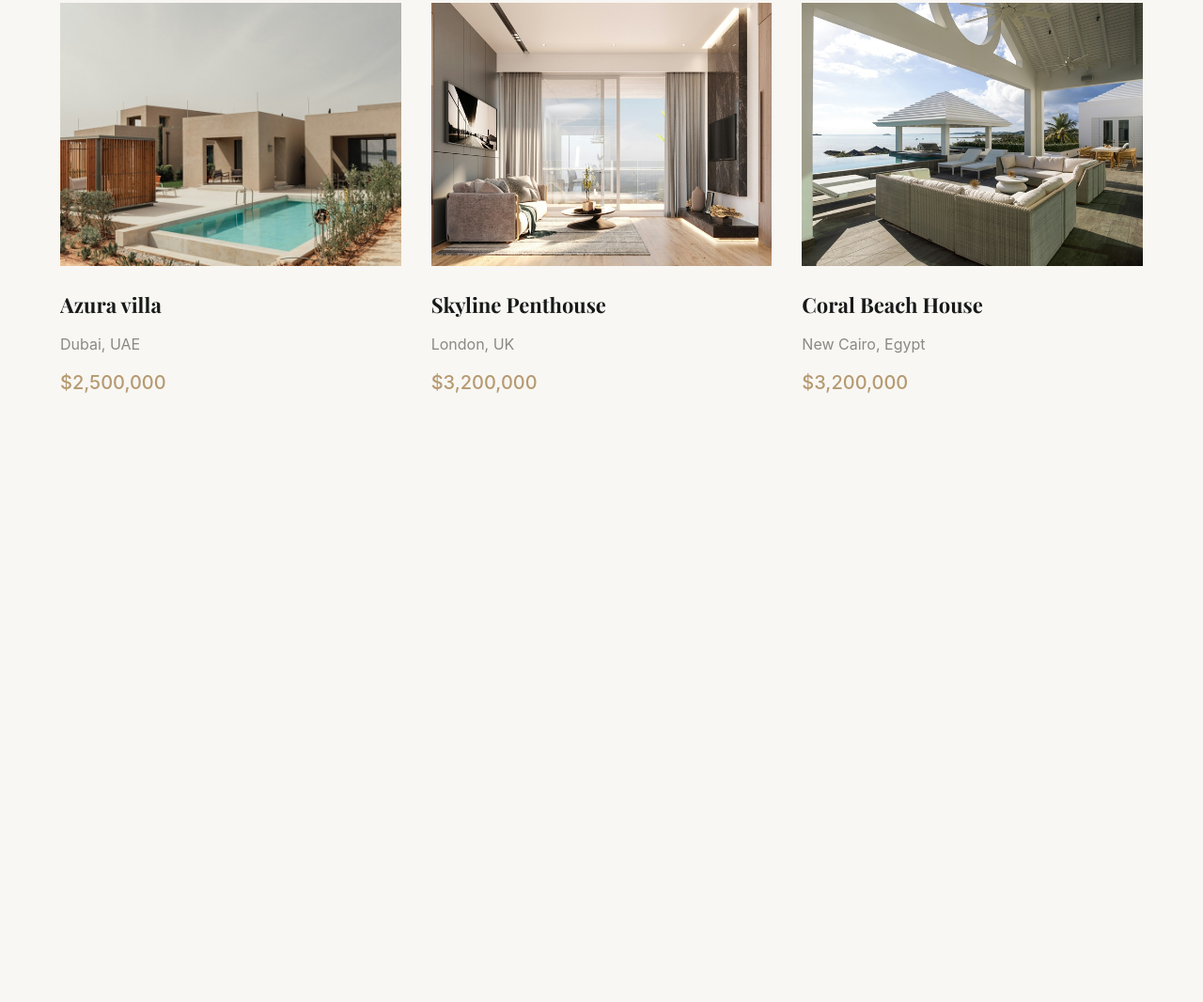
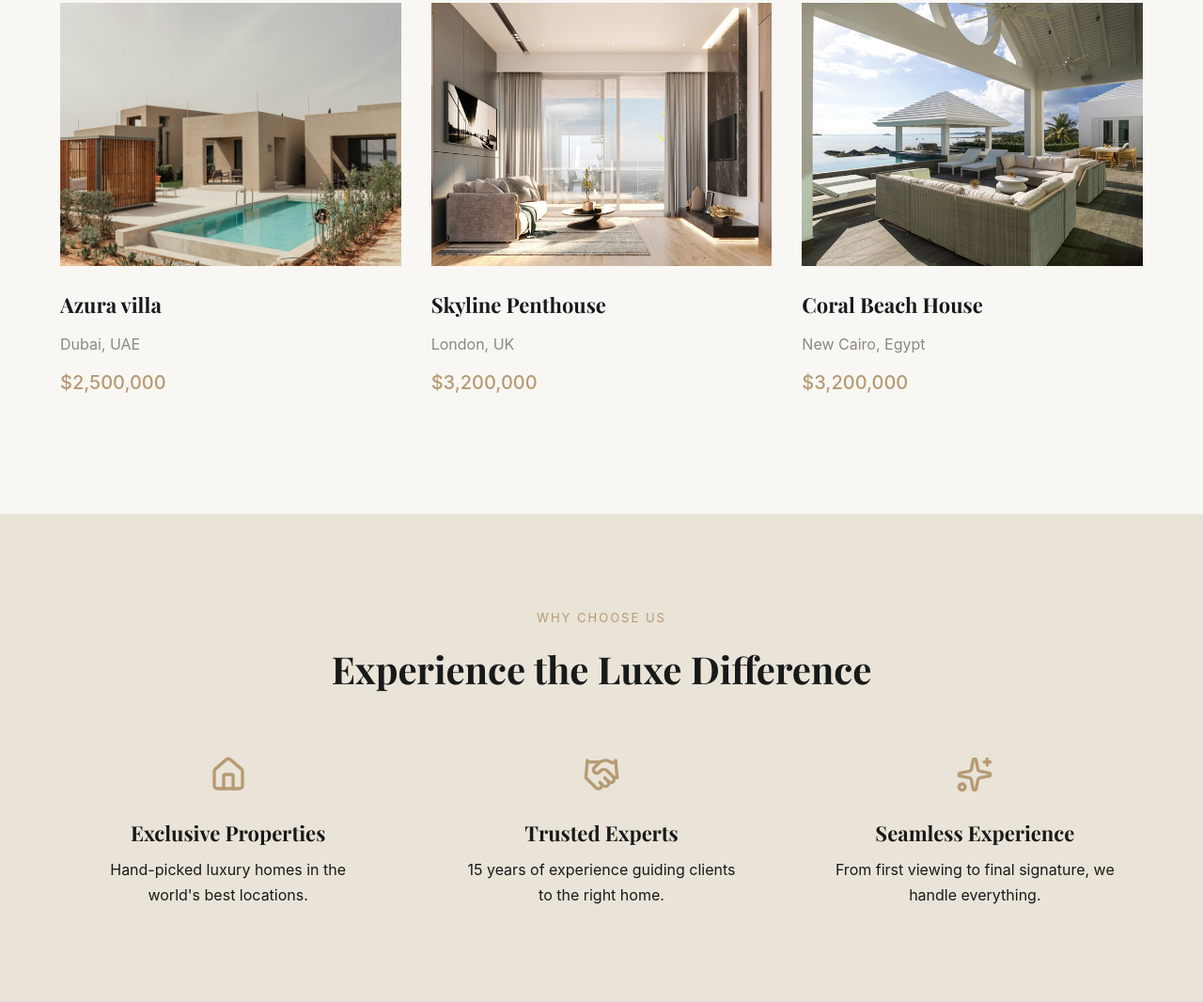
Before and after one commit to A-mira-1010/luxe-estate, a plain HTML site: page index.html in a window 1280 px wide. Shown: the part 1032-2098 px from the top of the page at 94% size. Before the commit the page ends 1579 px from the top, so only its background shows below. Drawn offline with nearby package versions, Linux system fonts and the light colour scheme; a web font is replaced by a local one.

Commit message:
feat: add why choose us section

```diff
--- a/css/style.css
+++ b/css/style.css
@@ -213,7 +213,55 @@ ul {
   font-size: 20px;
   font-weight: 500;
 }
-
+/* ==== Why Choose Us ==== */
+.why-us {
+  background: var(--beige);
+  padding: 100px 0;
+  text-align: center;
+}
+.section-label {
+  text-transform: uppercase;
+  letter-spacing: 2px;
+  font-size: 13px;
+  color: var(--champagne);
+  margin-bottom: 12px;
+}
+.why-us h2 {
+  font-family: var(--font-heading);
+  font-size: 40px;
+  margin-bottom: 60px;
+}
+.features-grid {
+  display: grid;
+  grid-template-columns: repeat(3, 1fr);
+  gap: 40px;
+}
+.feature {
+  transition: transform 0.3s ease;
+}
+.feature:hover {
+  transform: translateY(-6px);
+}
+.feature-icon {
+  color: var(--champagne);
+  margin-bottom: 17px;
+}
+.feature-icon svg {
+  width: 40px;
+  height: 40px;
+}
+.feature h3 {
+  font-family: var(--font-heading);
+  font-size: 22px;
+margin-bottom: 8px;
+}
+.feature p {
+  color: var(--charcoal);
+  max-width: 300px;
+  margin: 0 auto;
+  font-size: 16px;
+  line-height: 1.7;
+}
 /* ===== Responsive ===== */
 @media (max-width: 900px) {
   .hero {
@@ -283,4 +331,15 @@ ul {
   .featured {
     padding: 60px 0;
   }
+  .features-grid {
+    grid-template-columns: 1fr;
+    gap: 48px;
+  }
+  .why-us {
+    padding: 60px 0;
+  }
+  .why-us h2 {
+    font-size: 30px;
+    margin-bottom: 40px;
+  }
 }
--- a/index.html
+++ b/index.html
@@ -103,6 +103,88 @@
         </div>
       </div>
     </section>
+    <section class="why-us">
+      <div class="container">
+        <p class="section-label">Why Choose Us</p>
+        <h2>Experience the Luxe Difference</h2>
+        <div class="features-grid">
+          <div class="feature">
+            <div class="feature-icon" aria-hidden="true">
+              <svg
+                xmlns="http://www.w3.org/2000/svg"
+                width="24"
+                height="24"
+                viewBox="0 0 24 24"
+                fill="none"
+                stroke="currentColor"
+                stroke-width="2"
+                stroke-linecap="round"
+                stroke-linejoin="round"
+                class="lucide lucide-house preview-icon"
+              >
+                <path d="M15 21v-8a1 1 0 0 0-1-1h-4a1 1 0 0 0-1 1v8" />
+                <path
+                  d="M3 10a2 2 0 0 1 .709-1.528l7-6a2 2 0 0 1 2.582 0l7 6A2 2 0 0 1 21 10v9a2 2 0 0 1-2 2H5a2 2 0 0 1-2-2z"
+                />
+              </svg>
+            </div>
+            <h3>Exclusive Properties</h3>
+            <p>Hand-picked luxury homes in the world's best locations.</p>
+          </div>
+          <div class="feature">
+            <div class="feature-icon" aria-hidden="true">
+              <svg
+                xmlns="http://www.w3.org/2000/svg"
+                width="24"
+                height="24"
+                viewBox="0 0 24 24"
+                fill="none"
+                stroke="currentColor"
+                stroke-width="2"
+                stroke-linecap="round"
+                stroke-linejoin="round"
+                class="lucide lucide-handshake preview-icon"
+              >
+                <path d="m11 17 2 2a1 1 0 1 0 3-3" />
+                <path
+                  d="m14 14 2.5 2.5a1 1 0 1 0 3-3l-3.88-3.88a3 3 0 0 0-4.24 0l-.88.88a1 1 0 1 1-3-3l2.81-2.81a5.79 5.79 0 0 1 7.06-.87l.47.28a2 2 0 0 0 1.42.25L21 4"
+                />
+                <path d="m21 3 1 11h-2" />
+                <path d="M3 3 2 14l6.5 6.5a1 1 0 1 0 3-3" />
+                <path d="M3 4h8" />
+              </svg>
+            </div>
+            <h3>Trusted Experts</h3>
+            <p>15 years of experience guiding clients to the right home.</p>
+          </div>
+          <div class="feature">
+            <div class="feature-icon" aria-hidden="true">
+              <svg
+                xmlns="http://www.w3.org/2000/svg"
+                width="24"
+                height="24"
+                viewBox="0 0 24 24"
+                fill="none"
+                stroke="currentColor"
+                stroke-width="2"
+                stroke-linecap="round"
+                stroke-linejoin="round"
+                class="lucide lucide-sparkles preview-icon"
+              >
+                <path
+                  d="M11.017 2.814a1 1 0 0 1 1.966 0l1.051 5.558a2 2 0 0 0 1.594 1.594l5.558 1.051a1 1 0 0 1 0 1.966l-5.558 1.051a2 2 0 0 0-1.594 1.594l-1.051 5.558a1 1 0 0 1-1.966 0l-1.051-5.558a2 2 0 0 0-1.594-1.594l-5.558-1.051a1 1 0 0 1 0-1.966l5.558-1.051a2 2 0 0 0 1.594-1.594z"
+                />
+                <path d="M20 2v4" />
+                <path d="M22 4h-4" />
+                <circle cx="4" cy="20" r="2" />
+              </svg>
+            </div>
+            <h3>Seamless Experience</h3>
+            <p>From first viewing to final signature, we handle everything.</p>
+          </div>
+        </div>
+      </div>
+    </section>
     <script src="js/script.js"></script>
   </body>
 </html>
```
